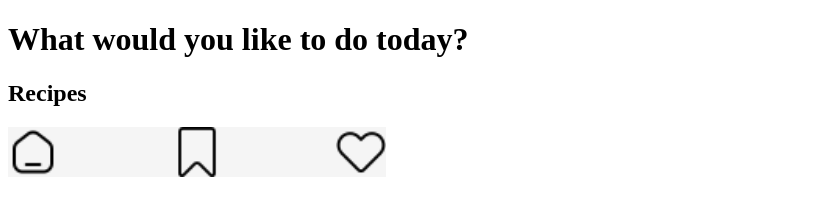
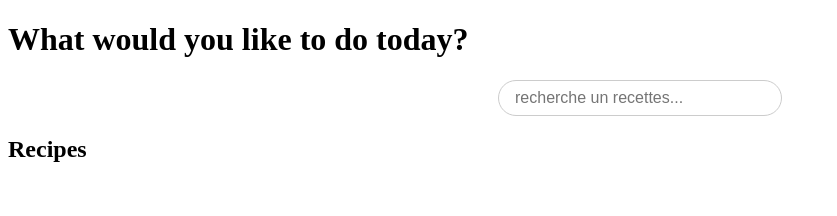
Before and after one commit to Tamifatimazahra/NutriFlow, a website: page index.html in a window 1280 px wide. Shown: the whole page, without its empty margins (0-837 px from the left). Drawn offline with Linux system fonts and the light colour scheme; no server answers.

Commit message:
ajouter barre de recherche

```diff
--- a/index.html
+++ b/index.html
@@ -10,15 +10,19 @@
 </head>
 <body>
     <h1>What would you like to do today?</h1>
+    <div class="search-container">
+      <input type="text" id="recherche" placeholder="recherche un recettes...">
+    </div>
     <h2 id="recipes">Recipes</h2>
     <div id="app"></div>
-    <nav id="navbar">
-      <nav class="bottom-nav">
+    <!-- <nav id="navbar"> -->
+      <!-- <nav class="bottom-nav">
     <img src="img/maison.png" alt="">
     <img src="img/save.png" alt="">
     <img src="img/fav.png" alt="">
   </nav>
-    </nav>
+    </nav> -->
+    <!-- <div id="loader">Chargement des recettes...</div> -->
 
 
 
--- a/src/main.js
+++ b/src/main.js
@@ -26,7 +26,8 @@
          carte.innerHTML = `
          <img class="recipe-card-img" src="${recipe.image}" alt="${recipe.title}" class="recipe-image">
         <h2 class="recipe-card-name">${recipe.name}</h2>
-        <p class="recipe-card-cookTimeMinutes"> ⏱ ${recipe.cookTimeMinutes} min</p>
+
+        <p class="recipe-card-cookTimeMinutes">  🕛 ${recipe.cookTimeMinutes} min</p>
         <span class="badge" style="background:${badgeColor}">
   ${recipe.caloriesPerServing} kcal
 </span>
@@ -49,9 +50,5 @@ export async function getRecipes() {
 }
 getRecipes()
 // getRecipes(recList);
-const calories =recipe.caloriesPerServing;
-let badgeColor="";
-let badgetext=`${calories}kcal`;
-if (calories<400){
-    badgesave=("")
-}
+
+const search=document.getElementById('recherche')
--- a/styles/_cards.scss
+++ b/styles/_cards.scss
@@ -37,5 +37,8 @@ margin-bottom: 8px;
 
 }
 
-
+  .badge {
+  width: 60px;
+  display: inline-block;
 }
+}
--- a/styles/_responsive.scss
+++ b/styles/_responsive.scss
@@ -0,0 +1,13 @@
+// Responsive desktop pour la barre de recherche
+@media (min-width: 1024px) {
+	.search-container {
+		justify-content: center;
+		margin-bottom: 2rem;
+	}
+	#recherche {
+		min-width: 400px;
+		max-width: 600px;
+		font-size: 1.2rem;
+		padding: 0.75rem 2rem;
+	}
+}
--- a/styles/main.scss
+++ b/styles/main.scss
@@ -2,10 +2,36 @@
 @import 'cards';
 @import 'modal';
 @import 'responsive';
-.bottom-nav{
-    width:$width-nav;
-    height:$height-nav;
-    background-color:$primary-color;
+// .bottom-nav{
+//     width:$width-nav;
+//     height:$height-nav;
+//     background-color:$primary-color;
+//     display: flex;
+//     justify-content: space-between;
+// }
+// #loader{
+//     display: flex;
+//   justify-content: center;
+//   align-items: center;
+//   height: 100vh;
+//   font-size: 1.5rem;
+//   color: #555;
+
+
+// }
+/* Centrage de la barre de recherche */
+.search-container {
     display: flex;
-    justify-content: space-between;
+    justify-content: center;
+    margin-bottom: 1rem;
 }
+
+#recherche {
+    width: auto;
+    min-width: 250px;
+    max-width: 100%;
+    padding: 0.5rem 1rem;
+    border-radius: 20px;
+    border: 1px solid #ccc;
+    font-size: 1rem;
+}
```
Also changed, not shown: styles/main.css, 1 other file.
